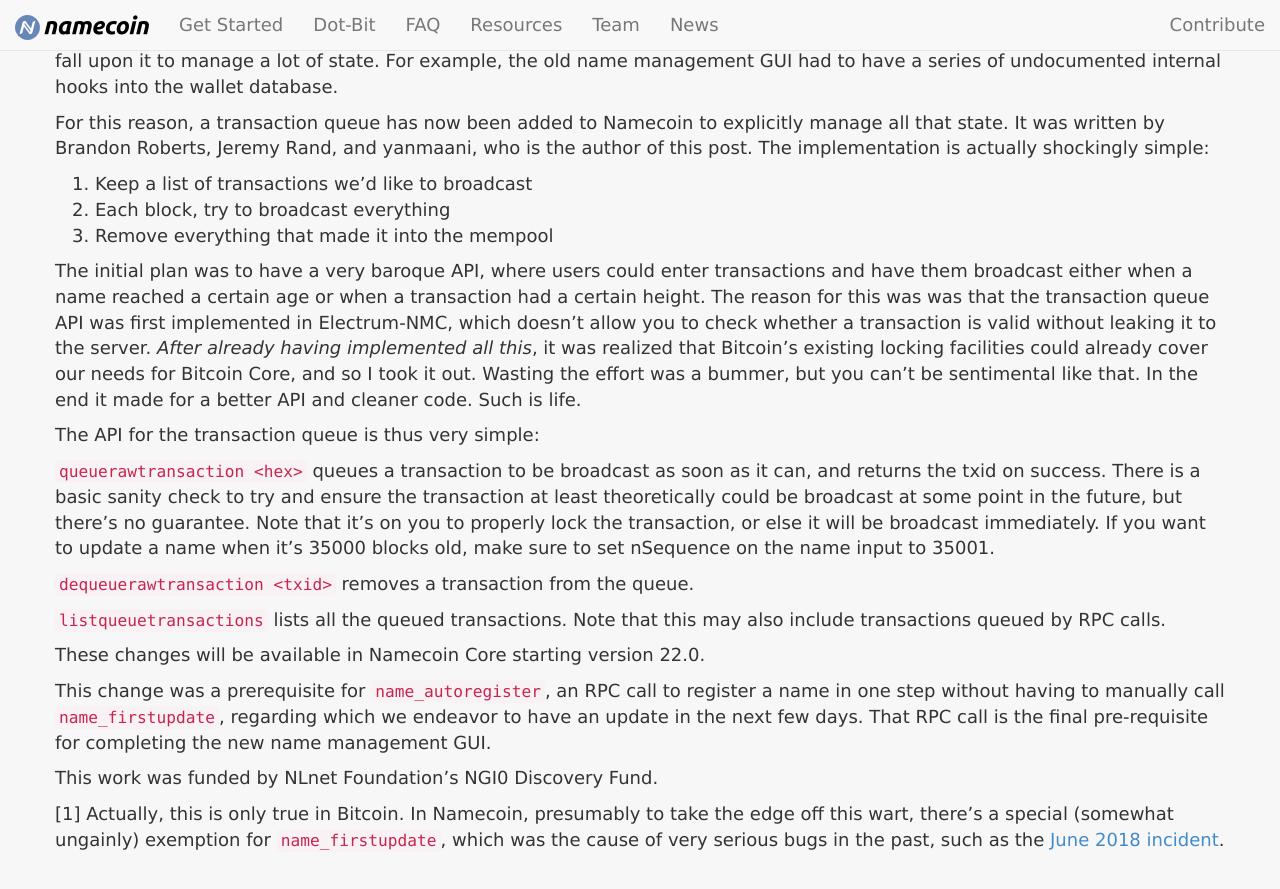
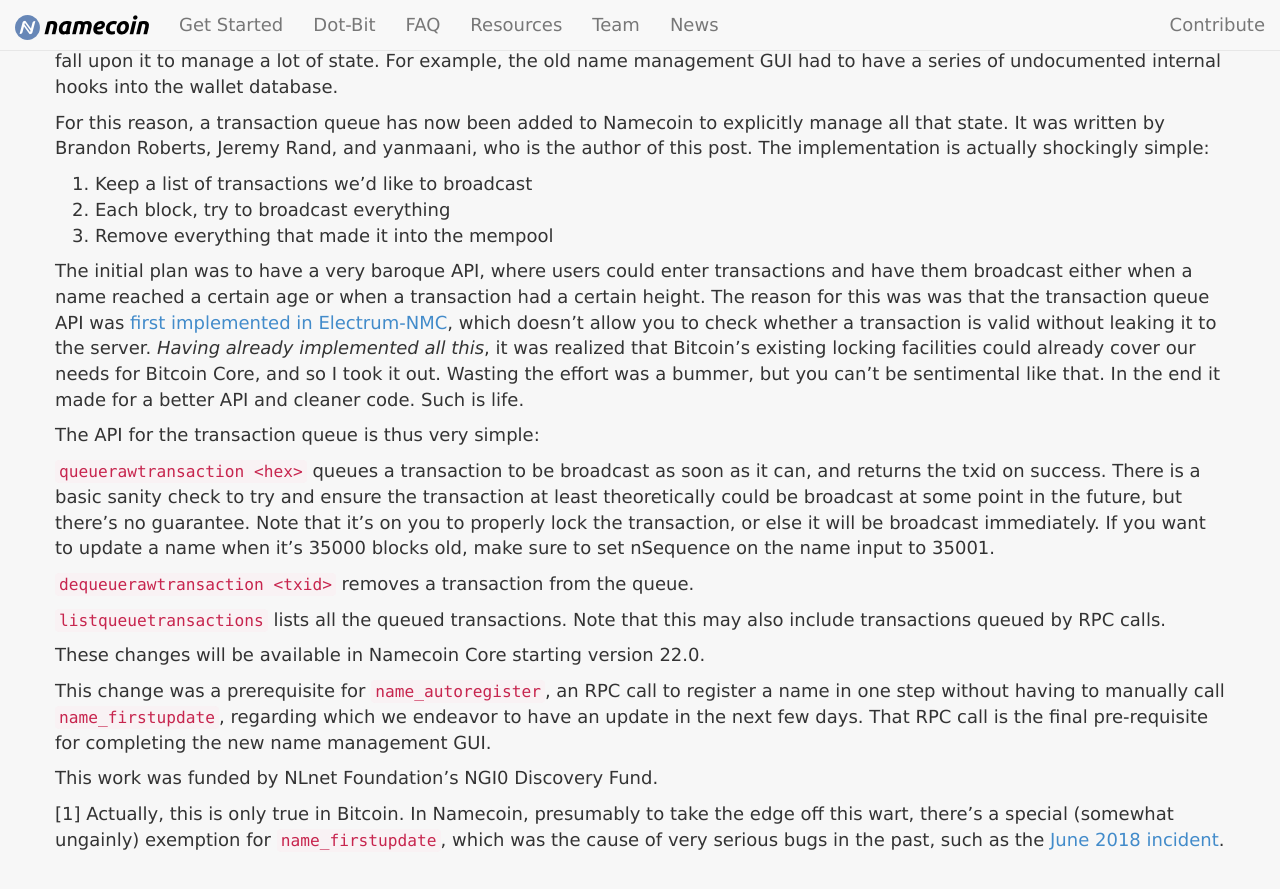
Before and after one commit to JeremyRand/namecoin.org, a Jekyll site: the page built from _posts/2021-05-31-transaction-queue-for-namecoin-core.md, in a window 1280 px wide and 900 px high, scrolled down 734 px. Shown: the top 889 px of the window. Built offline with Jekyll 4.4.1, drawn with Linux system fonts in a browser that asks for light colours.

Commit message:
Update 2021-05-31-transaction-queue-for-namecoin-core.md

```diff
--- a/_posts/2021-05-31-transaction-queue-for-namecoin-core.md
+++ b/_posts/2021-05-31-transaction-queue-for-namecoin-core.md
@@ -19,7 +19,7 @@ For this reason, a transaction queue has now been added to Namecoin to explicitl
 2. Each block, try to broadcast everything
 3. Remove everything that made it into the mempool
 
-The initial plan was to have a very baroque API, where users could enter transactions and have them broadcast either when a name reached a certain age or when a transaction had a certain height. The reason for this was was that the transaction queue API was first implemented in Electrum-NMC, which doesn't allow you to check whether a transaction is valid without leaking it to the server. *After already having implemented all this*, it was realized that Bitcoin's existing locking facilities could already cover our needs for Bitcoin Core, and so I took it out. Wasting the effort was a bummer, but you can't be sentimental like that. In the end it made for a better API and cleaner code. Such is life.
+The initial plan was to have a very baroque API, where users could enter transactions and have them broadcast either when a name reached a certain age or when a transaction had a certain height. The reason for this was was that the transaction queue API was [first implemented in Electrum-NMC]({{ "/2018/10/21/electrum-nmc-name-registration-gui.html" | relative_url }}), which doesn't allow you to check whether a transaction is valid without leaking it to the server. *Having already implemented all this*, it was realized that Bitcoin's existing locking facilities could already cover our needs for Bitcoin Core, and so I took it out. Wasting the effort was a bummer, but you can't be sentimental like that. In the end it made for a better API and cleaner code. Such is life.
 
 The API for the transaction queue is thus very simple:
 
```
